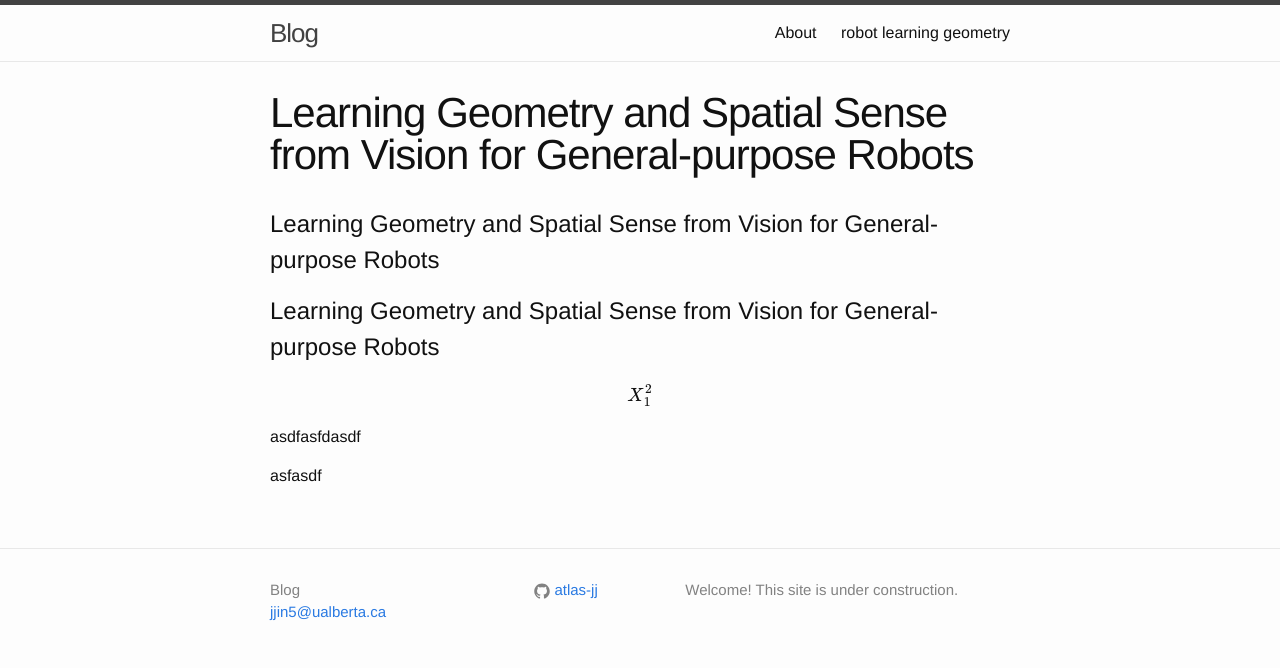
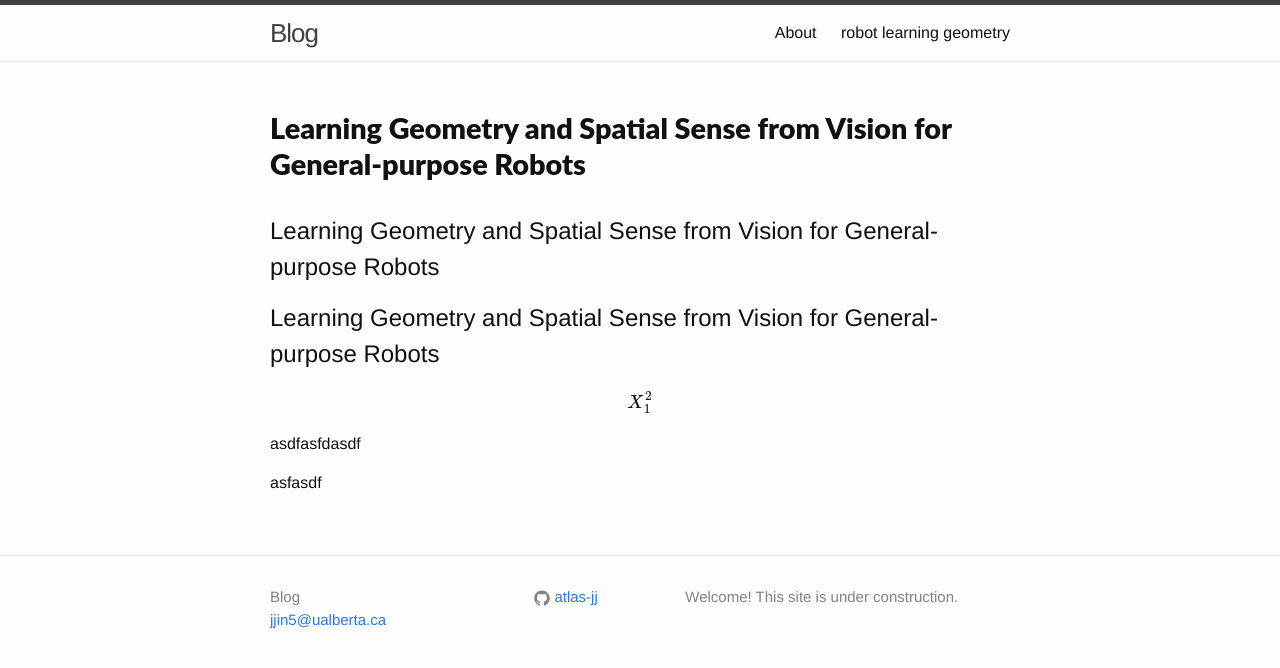
Before and after one commit to atlas-jj/atlas-jj.github.io, a Jekyll site: the page built from robot-learning-geometry.md, in a window 1280 px wide. Shown: the top 668 px of the page. Built offline with Jekyll 4.4.1, drawn with Linux system fonts in a browser that asks for light colours; formulas are drawn with MathJax 3.

Commit message:
Update page.html

```diff
--- a/_layouts/page.html
+++ b/_layouts/page.html
@@ -4,7 +4,7 @@ layout: default
 <article class="post">
 
   <header class="post-header">
-    <h1 class="post-title">{{ page.main_title }}</h1>
+    <h1 class="page-title-custom">{{ page.main_title }}</h1>
   </header>
 
   <div class="post-content">
```
